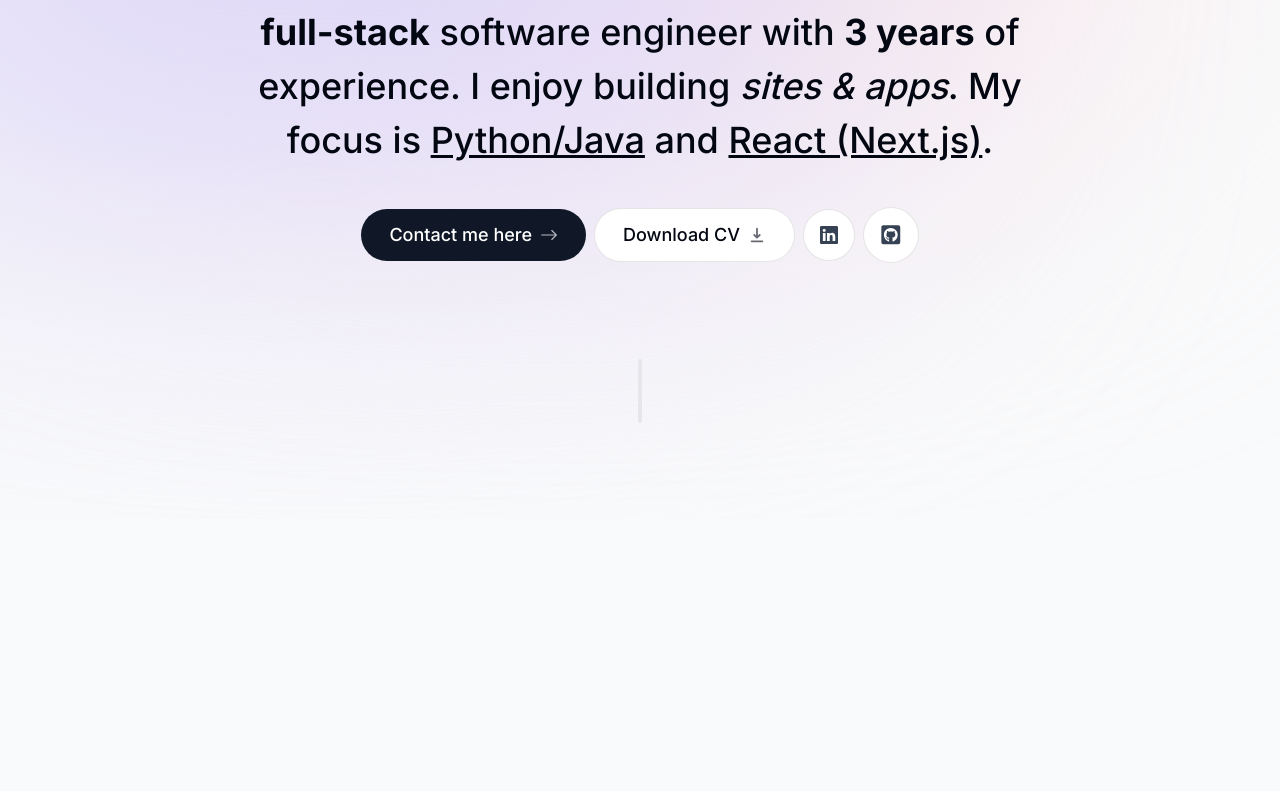
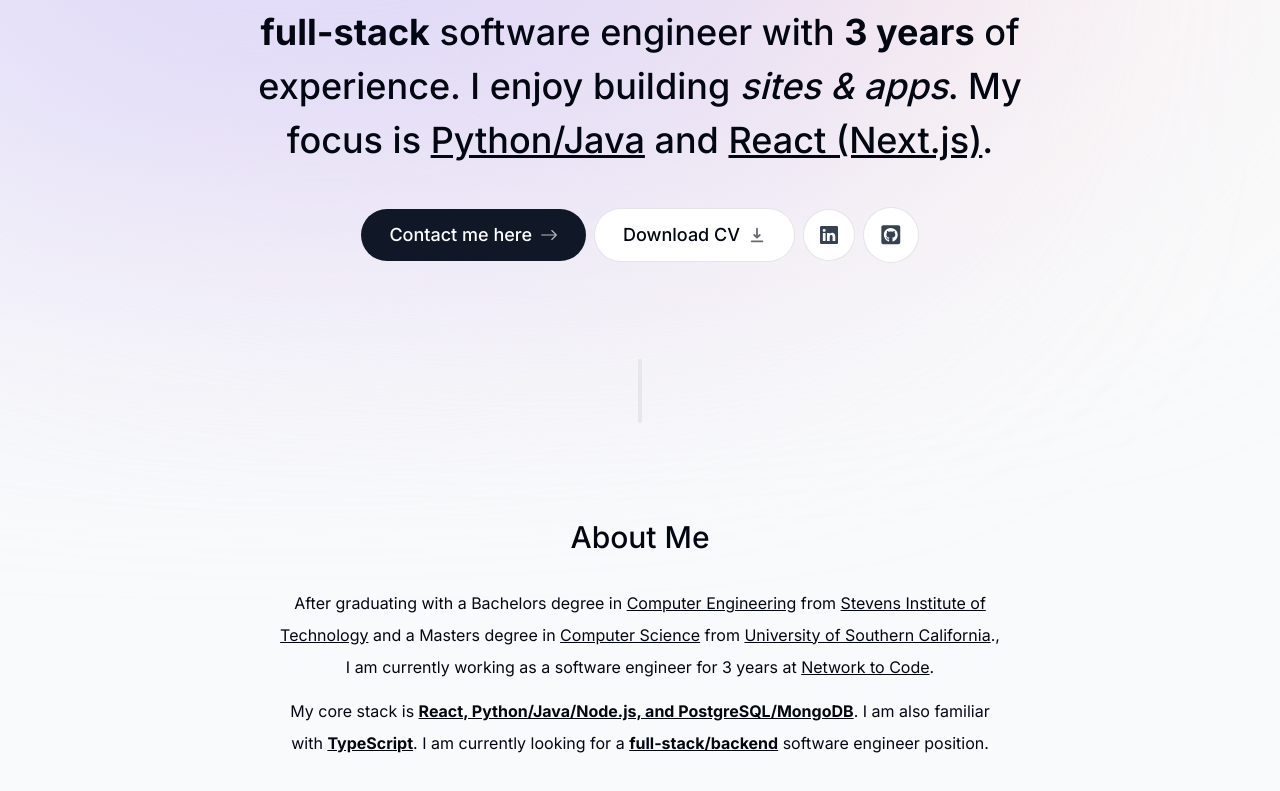
Before and after one commit to HanlinMiao/hanlin-portfolio, a Next.js app: page / in a window 1280 px wide. Shown: the part 305-1096 px from the top of the page. Before the commit the page ends 824 px from the top, so only its background shows below. Built offline with nearby package versions, Linux system fonts and the light colour scheme.

Commit message:
About section

```diff
--- a/app/page.tsx
+++ b/app/page.tsx
@@ -1,11 +1,13 @@
 import Intro from '@/components/intro'
 import SectionDivider from '@/components/section-divider'
+import About from '@/components/about'
 
 export default function Home() {
   return (
     <main className="flex flex-col items-center px-4">
       <Intro />
       <SectionDivider />
+      <About />
     </main>
   )
 }
--- /dev/null
+++ b/components/about.tsx
@@ -0,0 +1,31 @@
+"use client";
+
+import React from 'react';
+import SectionHeading from './section-heading';
+import { motion } from 'framer-motion';
+
+export default function about() {
+  return (
+    <motion.section
+        className="mb-28 max-w-[45rem] text-center leading-8 sm:mb-40"
+        initial={{ opacity: 0, y: 100 }}
+        animate={{ opacity: 1, y: 0 }}
+        transition={{ delay: 0.175 }}
+    >
+        <SectionHeading>About me</SectionHeading>
+        <p className="mb-3">
+            After graduating with a Bachelors degree in{" "}
+            <span className="underline">Computer Engineering</span> from <span className="underline">Stevens Institute of Technology</span> and a Masters degree in <span className="underline">Computer Science</span> from <span className="underline">University of Southern California</span>.,
+            I am currently working as a software engineer for 3 years at <span className="underline">Network to Code</span>.
+        </p>
+        <p>
+            My core stack is{" "}
+            <span className="underline font-bold">
+            React, Python/Java/Node.js, and PostgreSQL/MongoDB
+            </span>.
+            I am also familiar with <span className="underline font-bold">TypeScript</span>.
+            I am currently looking for a <span className="underline font-bold">full-stack/backend</span> software engineer position.
+        </p>
+    </motion.section>
+  )
+}
--- a/components/intro.tsx
+++ b/components/intro.tsx
@@ -5,7 +5,7 @@
 import hanlin from "@/public/hanlin.png";
 import { motion } from 'framer-motion';
 import Link from 'next/link';
-import { BsArrowRight, BsGithub, BsLinkedin } from 'react-icons/bs';
+import { BsArrowRight, BsLinkedin } from 'react-icons/bs';
 import { HiDownload } from 'react-icons/hi';
 import { FaGithubSquare } from 'react-icons/fa';
 
@@ -39,7 +39,7 @@
                 </motion.span>
             </div>
         </div>
-        <motion.p
+        <motion.h1
             className="mb-10 mt-4 px-4 text-2xl font-medium !leading-[1.5] sm:text-4xl"
             initial= {{ opacity: 0, y: 100 }}
             animate={{ opacity: 1, y: 0 }}
@@ -50,7 +50,7 @@
             building <span className="italic">sites & apps</span>. My focus is{" "}
             <span className="underline">Python/Java</span> and {" "}
             <span className="underline">React (Next.js)</span>.
-        </motion.p>
+        </motion.h1>
         <motion.div
             className="flex flex-col sm:flex-row items-center justify-center gap-2 px-4 text-lg font-medium"
             initial={{ opacity: 0, y: 100 }}
--- /dev/null
+++ b/components/section-heading.tsx
@@ -0,0 +1,11 @@
+import React from 'react'
+
+type SectionHeadingProps = {
+    children: React.ReactNode;
+};
+
+export default function SectionHeading({children}: SectionHeadingProps) {
+  return (
+    <h2 className="text-3xl font-medium capitalize mb-8">{children}</h2>
+  )
+}
```
